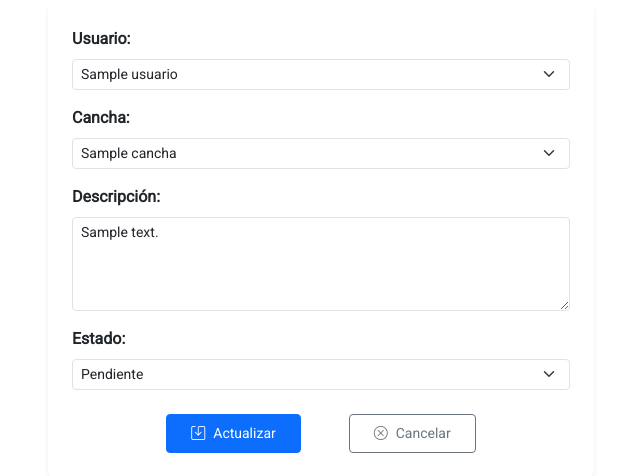
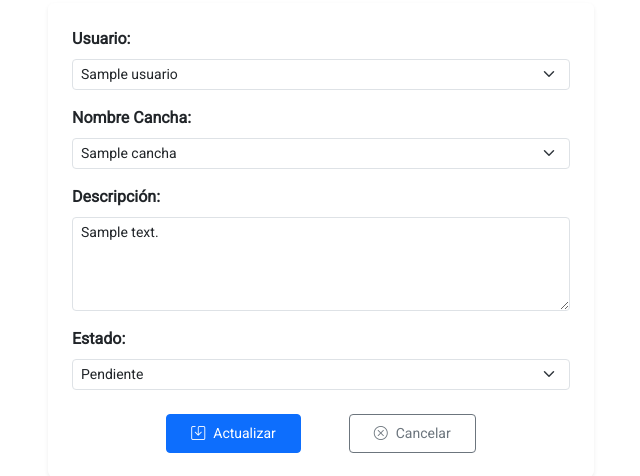
Before and after one commit to Masiel04/reservas_canchas, a CodeIgniter 4 app: the page made by app/Views/incidencia/editar.php in a window 1280 px wide. Shown: the part 166-642 px from the top of the page, without its empty margins (319-959 px from the left). Run offline with PHP 8.4 and a stand-in for CodeIgniter, Linux system fonts and the light colour scheme; the template is opened without the code that fills it: most values are stand-ins (such as "Sample title", 1, 10 or a date in 2020); some libraries are stand-ins or nearby versions.

Commit message:
formulario editar

```diff
--- a/app/Views/incidencia/editar.php
+++ b/app/Views/incidencia/editar.php
@@ -22,7 +22,7 @@
                         </div>
 
                         <div class="mb-3">
-                            <label for="id_cancha" class="form-label fw-bold">Cancha:</label>
+                            <label for="id_cancha" class="form-label fw-bold">Nombre Cancha:</label>
                             <select name="id_cancha" id="id_cancha" class="form-select form-select-sm" required>
                                 <?php foreach ($canchas as $cancha): ?>
                                     <option value="<?= $cancha['id_cancha'] ?>" <?= $cancha['id_cancha'] == $incidencia['id_cancha'] ? 'selected' : '' ?>>
```
